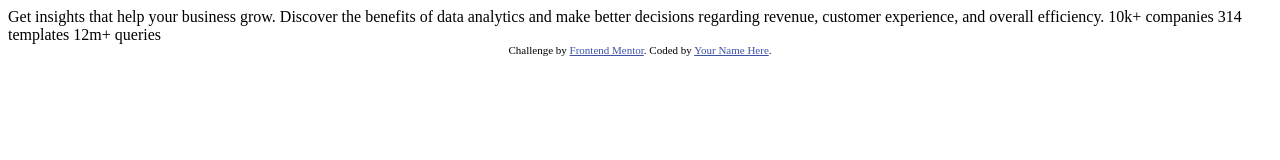
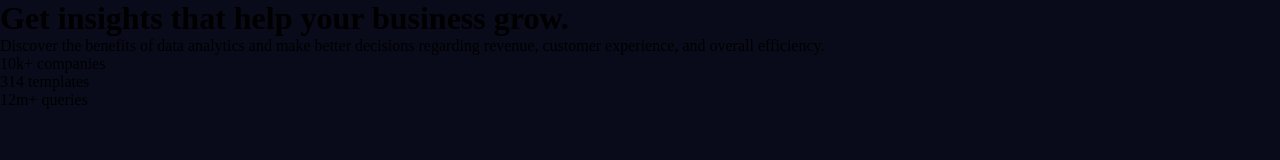
Before and after one commit to Lucas-FernandoJesus/stats_preview_card_component_main, a plain HTML site: page index.html in a window 1280 px wide. Drawn offline with Linux system fonts and the light colour scheme.

Commit message:
HTML ajusted

```diff
--- /dev/null
+++ b/assets/styles/index.css
@@ -0,0 +1,10 @@
+@import url("./var.css");
+@import url("./media.css");
+@import url('https://fonts.googleapis.com/css2?family=Inter:ital,opsz,wght@0,14..32,100..900;1,14..32,100..900&family=Lexend+Deca:wght@100..900&display=swap');
+*{
+  margin: 0;
+  padding: 0;
+}
+body{
+  background-color: var(--color-background);
+}
--- /dev/null
+++ b/assets/styles/var.css
@@ -0,0 +1,7 @@
+:root{
+  --color-background:hsl(233, 47%, 7%);
+  --color-card-purple:hsl(244, 38%, 16%);
+  --color-emphasis: hsl(277, 64%, 61%);
+  --color-large-letters: hsl(0, 0%, 100%);
+  --color-main-paragraph: hsla(0, 0%, 100%, 0.75);
+}
--- a/index.html
+++ b/index.html
@@ -3,31 +3,28 @@
 <head>
   <meta charset="UTF-8">
   <meta name="viewport" content="width=device-width, initial-scale=1.0"> <!-- displays site properly based on user's device -->
-
   <link rel="icon" type="image/png" sizes="32x32" href="./images/favicon-32x32.png">
-
+  <link rel="stylesheet" href="./assets/styles/index.css">
   <title>Frontend Mentor | Stats preview card component</title>
-
-  <!-- Feel free to remove these styles or customise in your own stylesheet 👍 -->
-  <style>
-    .attribution { font-size: 11px; text-align: center; }
-    .attribution a { color: hsl(228, 45%, 44%); }
-  </style>
 </head>
 <body>
-
-  Get insights that help your business grow.
-
-  Discover the benefits of data analytics and make better decisions regarding revenue, customer
-  experience, and overall efficiency.
-
-  10k+ companies
-  314 templates
-  12m+ queries
-
-  <div class="attribution">
+  <main>
+    <h1 class="title">
+      Get insights that help your business grow.
+    </h1>
+    <p class="paragraph">
+      Discover the benefits of data analytics and make better decisions regarding revenue, customer
+      experience, and overall efficiency.
+    </p>
+    <ul class="">
+      <li class="information">10k+ companies</li>
+      <li class="information">314 templates</li>
+      <li class="information">12m+ queries</li>
+    </ul>
+  </main>
+  <!-- <div class="attribution">
     Challenge by <a href="https://www.frontendmentor.io?ref=challenge" target="_blank">Frontend Mentor</a>.
     Coded by <a href="#">Your Name Here</a>.
-  </div>
+  </div> -->
 </body>
 </html>
```
Also changed, not shown: assets/images/favicon-32x32.png (renamed from images/favicon-32x32.png), assets/images/image-header-desktop.jpg (renamed from images/image-header-desktop.jpg), assets/images/image-header-mobile.jpg (renamed from images/image-header-mobile.jpg), assets/styles/media.css (added).
